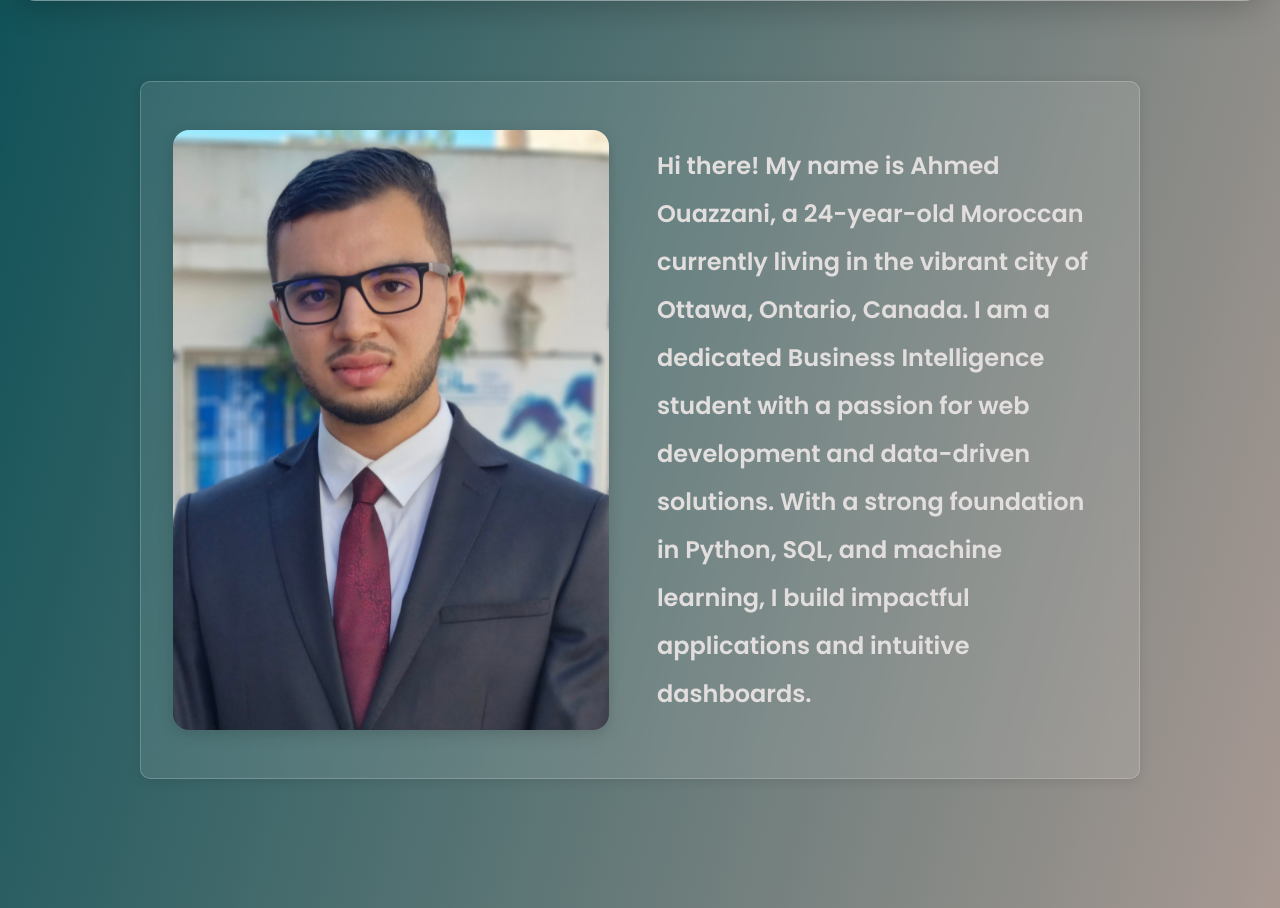
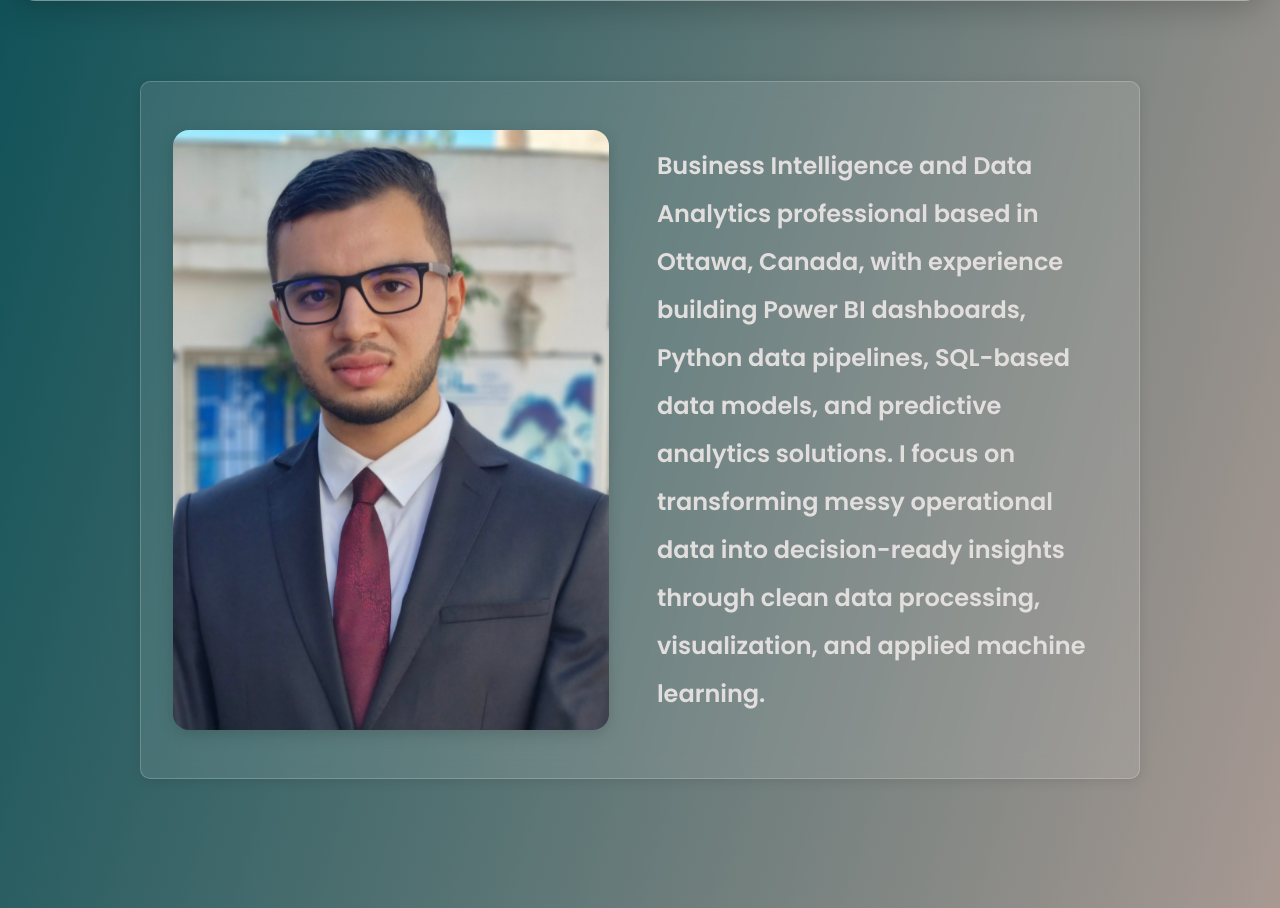
Before and after one commit to AhmedOT22/Portfolio, a Flask app: page / in a window 1280 px wide. Shown: the part 492-1400 px from the top of the page. Run offline with Flask 3, Linux system fonts and the light colour scheme.

Commit message:
Revise about section in index.html

```diff
--- a/templates/index.html
+++ b/templates/index.html
@@ -12,9 +12,10 @@
 	</div>
 	<div class="about-text">
 		<p>
-			Hi there! My name is Ahmed Ouazzani, a 24-year-old Moroccan currently living in the vibrant city of Ottawa, Ontario, Canada.
-			I am a dedicated Business Intelligence student with a passion for web development and data-driven solutions.
-			With a strong foundation in Python, SQL, and machine learning, I build impactful applications and intuitive dashboards.
+			Business Intelligence and Data Analytics professional based in Ottawa, Canada,
+			with experience building Power BI dashboards, Python data pipelines, SQL-based data models,
+			and predictive analytics solutions. I focus on transforming messy operational data into
+			decision-ready insights through clean data processing, visualization, and applied machine learning.
 		</p>
 	</div>
 </section>
```
